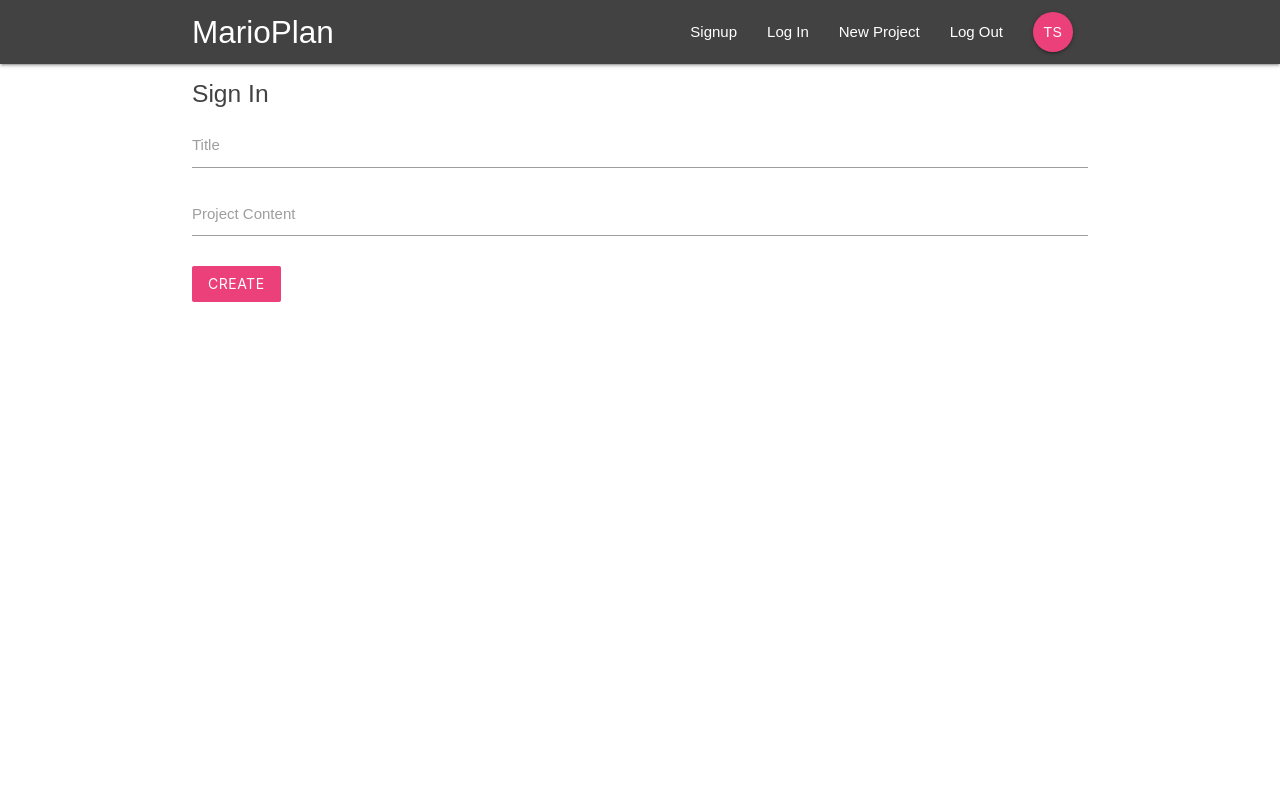
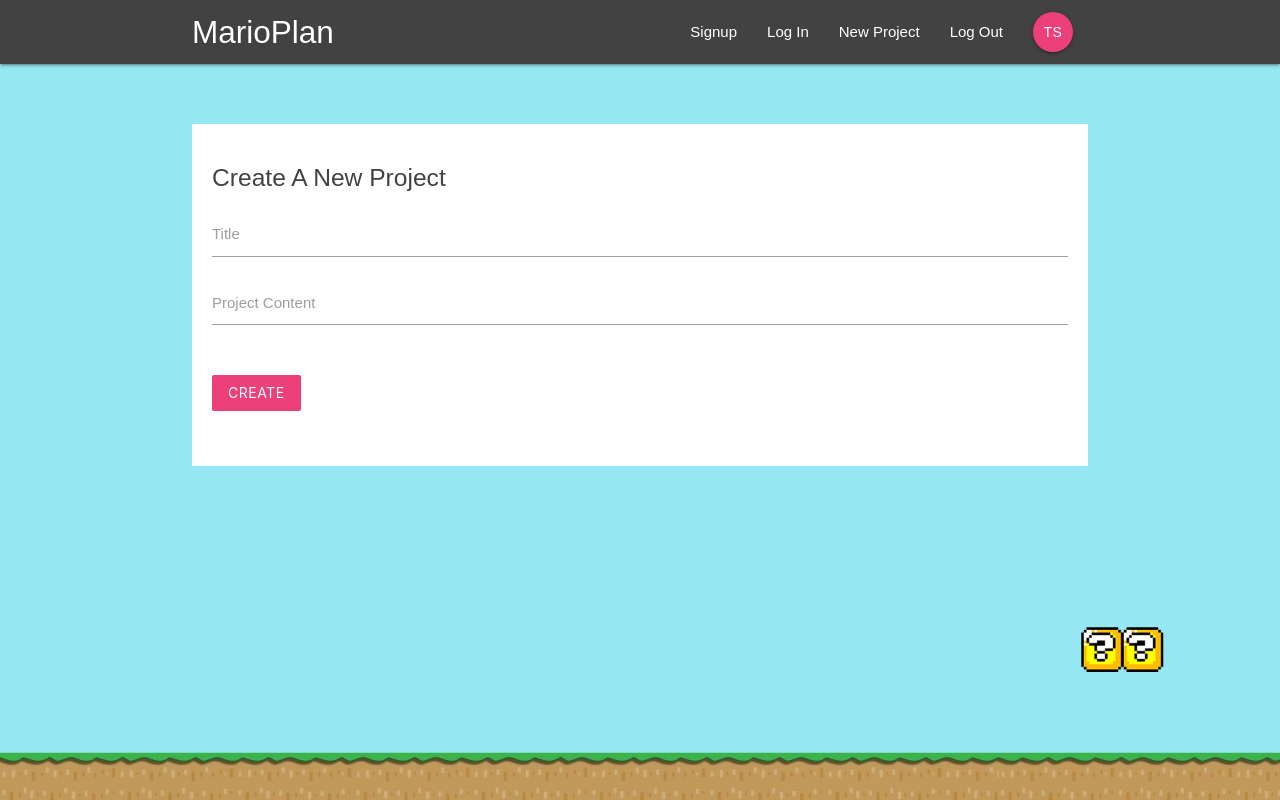
Before and after one commit to tylersweeney/full-react-app, a React (Create React App) app in the folder marioplanner/: page /create in a window 1280 px wide. Built offline with nearby package versions, Linux system fonts and the light colour scheme.

Commit message:
edit CSS

```diff
--- a/marioplanner/src/components/layout/SignedInLinks.js
+++ b/marioplanner/src/components/layout/SignedInLinks.js
@@ -4,7 +4,7 @@
 const SignedInLinks = () => {
     return(
         <ul className="right">
-            <li><NavLink to='/'>New Project</NavLink></li>
+            <li><NavLink to='/create'>New Project</NavLink></li>
             <li><NavLink to='/'>Log Out</NavLink></li>
             <li><NavLink to='/' className='btn btn-floating pink lighten-1'>TS</NavLink></li>
         </ul>
--- a/marioplanner/src/components/layout/SignedOutLinks.js
+++ b/marioplanner/src/components/layout/SignedOutLinks.js
@@ -4,8 +4,8 @@
 const SignedOutLinks = () => {
     return(
         <ul className="right">
-            <li><NavLink to='/'>Signup</NavLink></li>
-            <li><NavLink to='/'>Log In</NavLink></li>
+            <li><NavLink to='/signup'>Signup</NavLink></li>
+            <li><NavLink to='/signin'>Log In</NavLink></li>
         </ul>
     )
 }
--- a/marioplanner/src/components/projects/CreateProject.js
+++ b/marioplanner/src/components/projects/CreateProject.js
@@ -18,7 +18,7 @@
     return (
       <div className="container">
         <form onSubmit={this.handleSubmit} className="white">
-            <h5 className="grey-text text-darken-3">Sign In</h5>
+            <h5 className="grey-text text-darken-3">Create A New Project</h5>
             <div className="input-field">
                 <label htmlFor="title">Title</label>
                 <input type="text" id="title"onChange={this.handleChange}/>
--- a/marioplanner/src/index.css
+++ b/marioplanner/src/index.css
@@ -1,5 +1,30 @@
+html{
+  min-height: 100%
+}
+
 body {
   margin: 0;
   padding: 0;
-  font-family:sans-serif
+  font-family:sans-serif;
+  background: url(/img/mario-bg.png) no-repeat;
+  background-size: 100%;
+  background-position: bottom;
+  background-color: #95e8f3;
+  min-height: 100%
 }
+
+form{
+  padding: 20px;
+  margin-top: 60px;
+}
+form button, form h5{
+  margin: 20px 0;
+}
+
+input[type=text]:not(.browser-default):focus:not([readonly]),
+input[type=email]:not(.browser-default):focus:not([readonly]),
+input[type=password]:not(.browser-default):focus:not([readonly]),
+textarea.materialize-textarea:focus:not([readonly]){
+  border-color: #ec407a;
+  box-shadow: none;
+}
```
Also changed, not shown: marioplanner/public/img/mario-bg.png (added).
